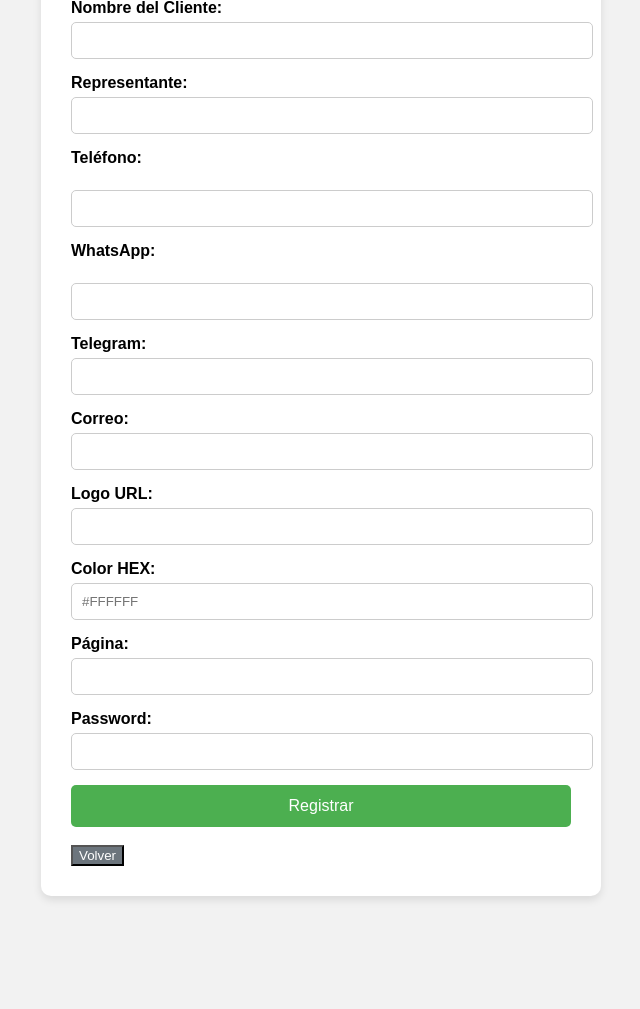
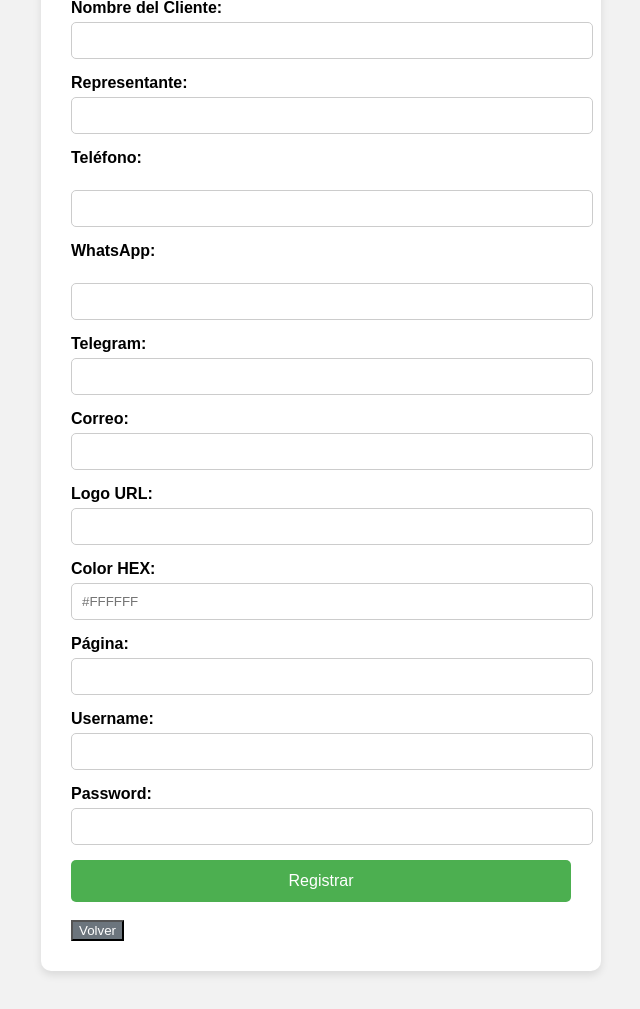
Before and after one commit to luiscvazquezb/agro, a Flask app: page /nuevo-cliente in a window 1280 px wide. Shown: the part 149-1158 px from the top of the page, without its empty margins (319-959 px from the left). Before the commit the page ends 1083 px from the top, so only its background shows below. Run offline with Flask 3, Linux system fonts and the light colour scheme; the visitor is signed in with stand-in values (Sample User, id 1); some libraries are stand-ins or nearby versions.

Commit message:
Agregar username

```diff
--- a/clientes_app.py
+++ b/clientes_app.py
@@ -74,7 +74,8 @@ def editar_cliente(id):
             "logo_url": request.form.get("logo_url"),
             "colorhex": request.form.get("colorhex"),
             "pagina": request.form.get("pagina"),
-            "password": request.form.get("password")
+            "password": request.form.get("password"),
+            "username": request.form.get("username")
         }
         try:
             supabase.table("clientes").update(datos).eq("id", str(id)).execute()
@@ -112,8 +113,8 @@ def nuevo_cliente():
             "logo_url": request.form.get("logo_url"),
             "colorhex": request.form.get("colorhex"),
             "pagina": request.form.get("pagina"),
-            "password": request.form.get("password")
-
+            "password": request.form.get("password"),
+            "username": request.form.get("username")
         }
 
         try:
--- a/templates/clientes.html
+++ b/templates/clientes.html
@@ -51,6 +51,7 @@
           <th>Correo</th>
           <th>Color</th>
           <th>Página</th>
+          <th>Username</th>
           <th>Password</th>
           <th>Acciones</th>
         </tr>
@@ -65,6 +66,7 @@
           <td>{{ c.correo }}</td>
           <td style="background-color: {{ c.colorhex }};">{{ c.colorhex }}</td>
           <td>{{ c.pagina }}</td>
+          <td>{{ c.username }}</td>
           <td>{{ c.password }}</td>
           <td>
             <a href="/editar-cliente/{{ c.id }}" class="btn btn-sm btn-warning">Editar</a>
--- a/templates/editar_cliente.html
+++ b/templates/editar_cliente.html
@@ -55,6 +55,10 @@
         <label class="form-label">Página</label>
         <input type="text" class="form-control" name="pagina" value="{{ cliente.pagina }}">
       </div>
+      <div class="mb-3">
+        <label class="form-label">Username</label>
+        <input type="text" class="form-control" name="username" value="{{ cliente.username }}">
+      </div>
        <div class="mb-3">
         <label class="form-label">Password</label>
         <input type="text" class="form-control" name="password" value="{{ cliente.password }}">
--- a/templates/nuevo_cliente.html
+++ b/templates/nuevo_cliente.html
@@ -126,6 +126,10 @@
         <input type="text" name="pagina">
      </label>
 
+    <label>Username:
+        <input type="text" name="username">
+     </label>
+
      <label>Password:
         <input type="text" name="password">
      </label>
```
